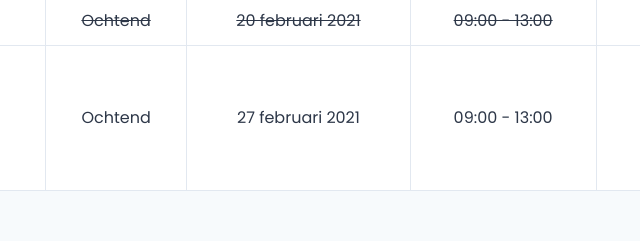
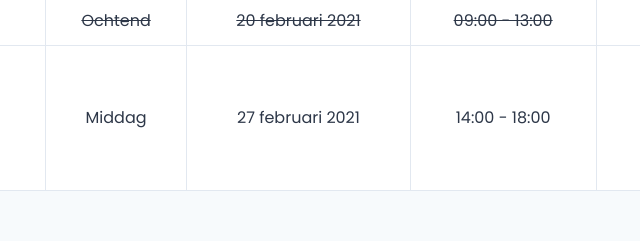
Before and after one commit to bit-academy-b-v/nlleertdoor.github.io, a website: page public/index.html in a window 1280 px wide. Shown: the part 7898-8139 px from the top of the page, 376-1016 px from the left. Drawn offline with Linux system fonts and the light colour scheme; some packages are replaced by stand-ins of ours; a script that the page names is missing.

Commit message:
Changed morning zaterdag sessie naar middag

```diff
--- a/public/index.html
+++ b/public/index.html
@@ -891,7 +891,7 @@
                 </td>
                 <td class="w-full lg:w-auto p-3 text-gray-800 text-center border border-b text-center block lg:table-cell relative lg:static">
                     <span class="lg:hidden absolute top-0 left-0 bg-blue-200 px-2 py-1 text-xs font-bold uppercase">Type</span>
-                    Ochtend
+                    Middag
                 </td>
                 <td class="w-full lg:w-auto p-3 text-gray-800 text-center border border-b text-center block lg:table-cell relative lg:static">
                     <span class="lg:hidden absolute top-0 left-0 bg-blue-200 px-2 py-1 text-xs font-bold uppercase">Start Datum</span>
@@ -899,7 +899,7 @@
                 </td>
                 <td class="w-full lg:w-auto p-3 text-gray-800 text-center border border-b text-center block lg:table-cell relative lg:static">
                     <span class="lg:hidden absolute top-0 left-0 bg-blue-200 px-2 py-1 text-xs font-bold uppercase">Lestijden</span>
-                    09:00 - 13:00
+                    14:00 - 18:00
                 </td>
                 <td class="w-full lg:w-auto p-3 text-gray-800 text-center border border-b text-center block lg:table-cell relative lg:static">
                     <span class="lg:hidden absolute top-0 left-0 bg-blue-200 px-2 py-1 text-xs font-bold uppercase">Lesdagen</span>
```
